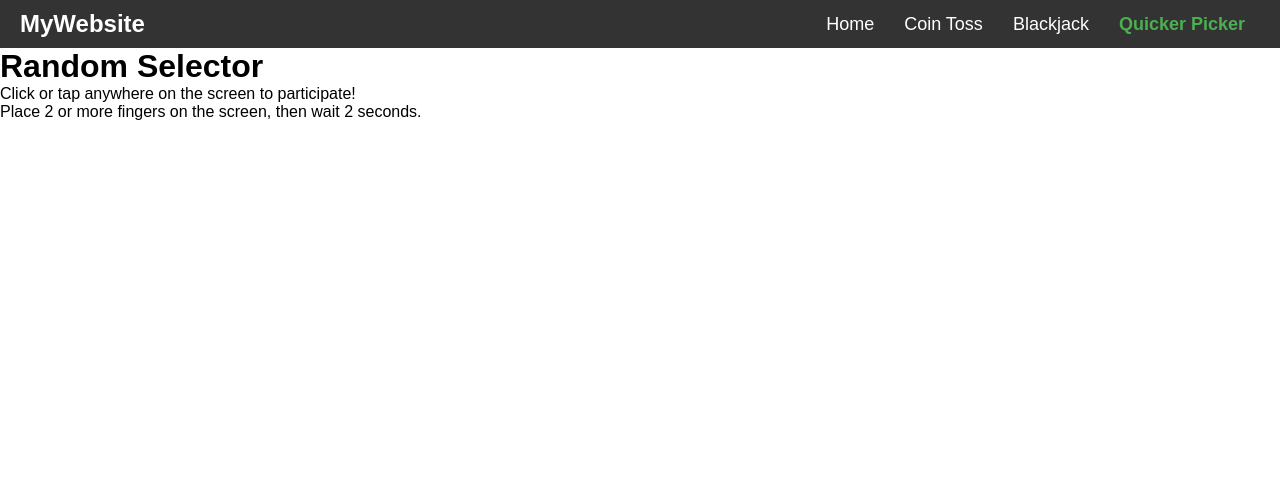
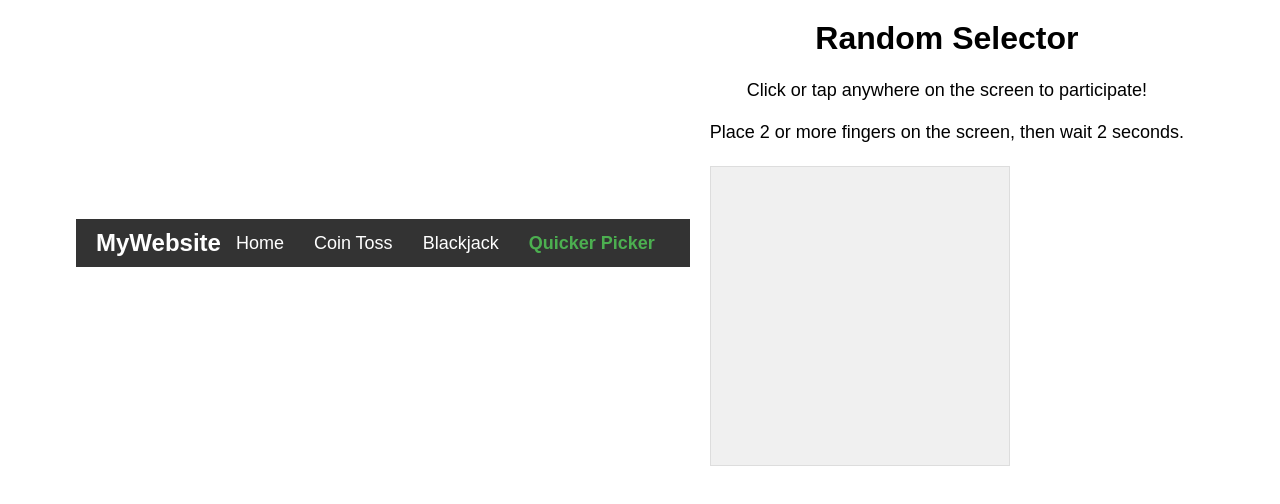
Before and after one commit to jkhoo/jkhoo.github.io, a plain HTML site: page picker.html in a window 1280 px wide. Drawn offline with Linux system fonts and the light colour scheme.

Commit message:
Update style.css

```diff
--- a/style.css
+++ b/style.css
@@ -7,7 +7,36 @@
 
 	body {
 		font-family: Arial, sans-serif;
+		display: flex;
+		justify-content: center;
+		align-items: center;
 	}
+
+	.container {
+		text-align: center;
+		padding: 20px;
+	}
+
+	h1 {
+		font-size: 32px;
+		margin-bottom: 20px;
+	}
+
+	p {
+		font-size: 18px;
+		line-height: 1.5;
+		margin-bottom: 15px;
+	}
+
+	#selection-area {
+		width: 300px;
+		height: 300px;
+		background-color: #f0f0f0;
+		border: 1px solid #ddd;
+		margin-top: 20px;
+	}
+
+
 
 	/* Navbar container */
 	nav {
@@ -71,7 +100,7 @@
 		height: 3px;
 		background-color: #fff;
 		margin: 5px;
-            transition: 0.4s;
+		transition: 0.4s ease-in-out;
 	}
 
 	/* Responsive Styles */
```
Lines whose indentation alone changed are shown as unchanged.
